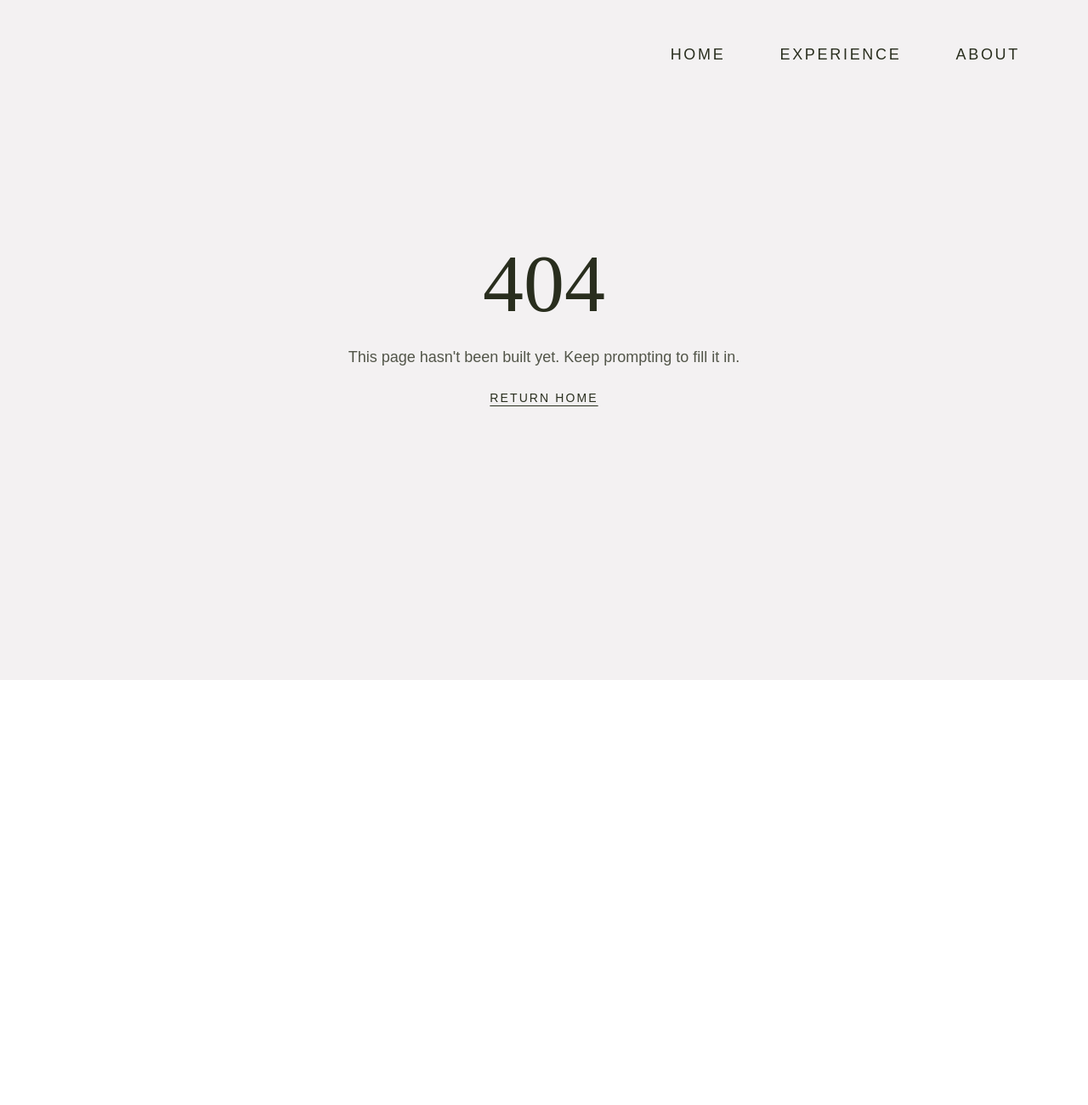
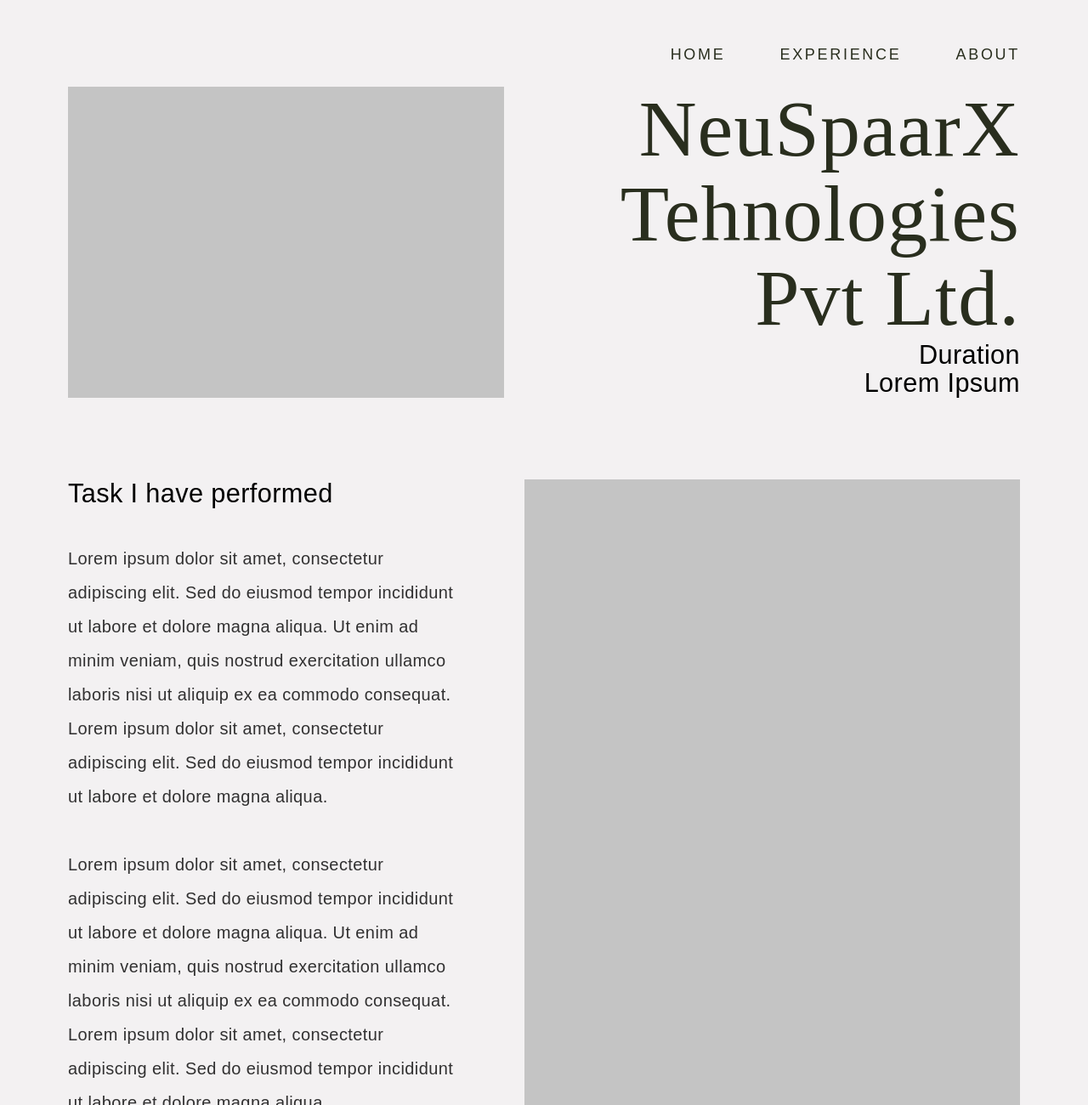
Before and after one commit to Historyart/Abhinoor-Singh-Portfolio, a React (Vite) app: page /experience/neuspaarx in a window 1280 px wide. Before the commit this address had no page. Shown: the top 1300 px of the page at 85% size. Before the commit the page ends 800 px from the top, so only its background shows below. Built offline with nearby package versions, Linux system fonts and the light colour scheme; a web font is replaced by a local one.

Commit message:
Add experience detail page

```diff
--- a/client/App.tsx
+++ b/client/App.tsx
@@ -8,6 +8,7 @@
 import { BrowserRouter, Routes, Route } from "react-router-dom";
 import Index from "./pages/Index";
 import Experience from "./pages/Experience";
+import ExperienceDetailCompany1 from "./pages/ExperienceDetailCompany1";
 import NotFound from "./pages/NotFound";
 
 const queryClient = new QueryClient();
@@ -19,11 +20,12 @@
       <Sonner />
       <BrowserRouter>
         <Routes>
-          <Route path="/" element={<Index />} />
-          <Route path="/experience" element={<Experience />} />
-          {/* ADD ALL CUSTOM ROUTES ABOVE THE CATCH-ALL "*" ROUTE */}
-          <Route path="*" element={<NotFound />} />
-        </Routes>
+  <Route path="/" element={<Index />} />
+  <Route path="/experience" element={<Experience />} />
+  <Route path="/experience/neuspaarx" element={<ExperienceDetailCompany1 />} />
+  {/* ADD ALL CUSTOM ROUTES ABOVE THE CATCH-ALL "*" ROUTE */}
+  <Route path="*" element={<NotFound />} />
+</Routes>
       </BrowserRouter>
     </TooltipProvider>
   </QueryClientProvider>
--- a/client/pages/Experience.tsx
+++ b/client/pages/Experience.tsx
@@ -5,11 +5,13 @@
         company: "NeuSpaarX Tehnologies Pvt Ltd.",
         duration: "Lorem Ipsum",
         image: "",
+        link: "/experience/neuspaarx",
     },
     {
         company: "NeuSpaarX Tehnologies Pvt Ltd.",
         duration: "Lorem Ipsum",
         image: "",
+        link: "#",
     },
 ];
 
@@ -17,10 +19,12 @@
     company,
     duration,
     image,
+    link,
 }: {
     company: string;
     duration: string;
     image: string;
+    link: string;
 }) {
     return (
         <div className="flex flex-col gap-8 lg:flex-row lg:gap-12">
@@ -39,14 +43,14 @@
                 </h2>
 
                 <div className="flex items-end justify-between">
-
-                    href="#"
-                    className="w-fit border-b border-black pb-[20px] font-satoshi text-[33px] tracking-[0.02em] text-black no-underline"
-                    <a>
+                    <a
+                        href={link}
+                        className="w-fit border-b border-black pb-[20px] font-satoshi text-[33px] tracking-[0.02em] text-black no-underline"
+                    >
                         KNOW MORE
                     </a>
 
-                    <p className="text-right font-satoshi text-[clamp(1.25rem,2.4vw,2.875rem)] font-medium leading-[1.087] tracking-[0.012em] text-black">
+                    <p className="whitespace-nowrap text-right font-satoshi text-[clamp(1.25rem,2.4vw,2.875rem)] font-medium leading-[1.087] tracking-[0.012em] text-black">
                         Duration
                         <br />
                         {duration}
--- /dev/null
+++ b/client/pages/ExperienceDetailCompany1.tsx
@@ -0,0 +1,92 @@
+import SiteNav from "@/components/portfolio/SiteNav";
+
+export default function ExperienceDetailCompany1() {
+  return (
+    <div className="min-h-screen overflow-x-hidden bg-portfolio-bg">
+      <SiteNav />
+
+      <main className="flex flex-col gap-24 px-6 pb-32 sm:px-10 lg:px-20">
+        {/* Part 1 — hero block, no "Know more" */}
+        <div className="flex flex-col gap-8 lg:flex-row lg:gap-12">
+          <div className="aspect-[880/580] w-full flex-none bg-portfolio-gray200 lg:w-[45.8%] lg:max-w-[880px]" />
+
+          <div className="flex flex-1 flex-col justify-between gap-8 lg:gap-0">
+            <h2 className="text-right font-melodrama text-[clamp(2.5rem,7.34vw,8.8125rem)] font-medium leading-[1.06] tracking-[0.012em] text-portfolio-ink">
+              NeuSpaarX Tehnologies Pvt Ltd.
+            </h2>
+
+            <p className="whitespace-nowrap text-right font-satoshi text-[clamp(1.25rem,2.4vw,2.875rem)] font-medium leading-[1.087] tracking-[0.012em] text-black">
+              Duration
+              <br />
+              Lorem Ipsum
+            </p>
+          </div>
+        </div>
+
+        {/* Part 2 — Task performed (left) + image (right) */}
+        <section className="flex flex-col gap-10 lg:flex-row lg:gap-20">
+          <div className="flex-1">
+            <h3 className="font-satoshi text-[clamp(1.75rem,2.4vw,2.875rem)] font-medium leading-[1.087] tracking-[0.012em] text-black">
+              Task I have performed
+            </h3>
+
+            <div className="mt-10 flex flex-col gap-10">
+              <p className="font-satoshi text-[20px] font-normal leading-[2] tracking-[0.02em] text-black/80">
+                Lorem ipsum dolor sit amet, consectetur adipiscing elit. Sed
+                do eiusmod tempor incididunt ut labore et dolore magna
+                aliqua. Ut enim ad minim veniam, quis nostrud exercitation
+                ullamco laboris nisi ut aliquip ex ea commodo consequat.
+                Lorem ipsum dolor sit amet, consectetur adipiscing elit. Sed
+                do eiusmod tempor incididunt ut labore et dolore magna
+                aliqua.
+              </p>
+
+              <p className="font-satoshi text-[20px] font-normal leading-[2] tracking-[0.02em] text-black/80">
+                Lorem ipsum dolor sit amet, consectetur adipiscing elit. Sed
+                do eiusmod tempor incididunt ut labore et dolore magna
+                aliqua. Ut enim ad minim veniam, quis nostrud exercitation
+                ullamco laboris nisi ut aliquip ex ea commodo consequat.
+                Lorem ipsum dolor sit amet, consectetur adipiscing elit. Sed
+                do eiusmod tempor incididunt ut labore et dolore magna
+                aliqua.
+              </p>
+            </div>
+          </div>
+
+          <div className="aspect-[1000/487] w-full flex-none bg-portfolio-gray200 lg:w-[52.08%] lg:max-w-[1000px]" />
+        </section>
+
+        {/* Part 3 — rectangle (left) + Technologies used (right) */}
+        <section className="flex flex-col gap-10 lg:flex-row lg:gap-20">
+          <div className="aspect-[680/487] w-full flex-none bg-portfolio-gray200 lg:w-[35.42%] lg:max-w-[680px]" />
+
+          <div className="flex flex-1 flex-col gap-10 lg:gap-[106px]">
+            <h3 className="font-satoshi text-[clamp(1.75rem,2.4vw,2.875rem)] font-medium leading-[1.087] tracking-[0.012em] text-black">
+              Technologies used
+            </h3>
+
+            <div className="flex gap-8 lg:gap-[57px]">
+              <div className="aspect-[295.36/348] max-w-[295.36px] flex-1 bg-portfolio-gray200" />
+              <div className="aspect-[295.36/348] max-w-[295.36px] flex-1 bg-portfolio-gray200" />
+              <div className="aspect-[295.36/348] max-w-[295.36px] flex-1 bg-portfolio-gray200" />
+            </div>
+          </div>
+        </section>
+
+        {/* Part 4 — left cluster (big rect + 2 smaller) + right tall rect */}
+        <section className="flex flex-col gap-10 lg:flex-row lg:gap-10">
+          <div className="flex flex-1 flex-col gap-10">
+            <div className="aspect-[1061/727] w-full bg-portfolio-gray200" />
+
+            <div className="flex flex-col gap-10 lg:flex-row">
+              <div className="aspect-[356/561] w-full flex-none bg-portfolio-gray200 lg:w-[33.55%] lg:max-w-[356px]" />
+              <div className="aspect-[665/561] w-full flex-1 bg-portfolio-gray200" />
+            </div>
+          </div>
+
+          <div className="aspect-[648/1327] w-full flex-none bg-portfolio-gray200 lg:w-[33.75%] lg:max-w-[648px]" />
+        </section>
+      </main>
+    </div>
+  );
+}
```
